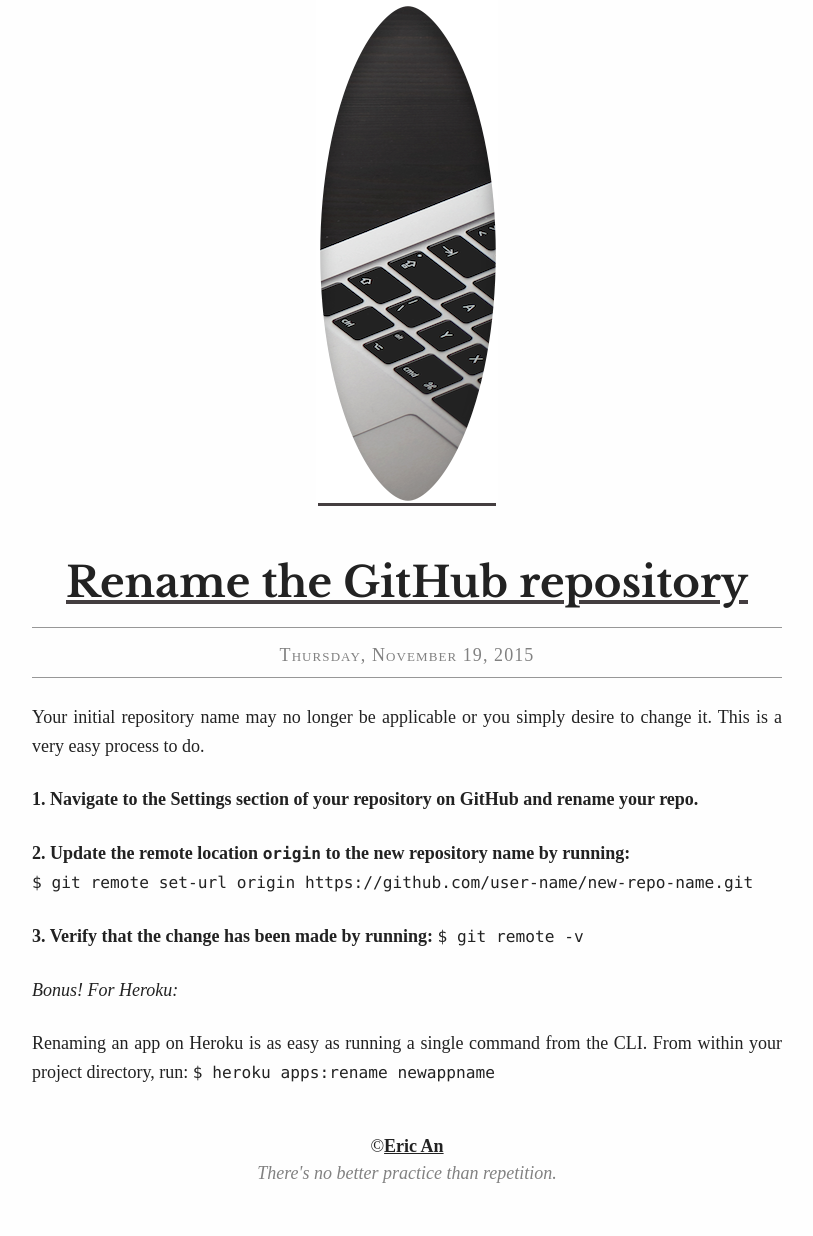
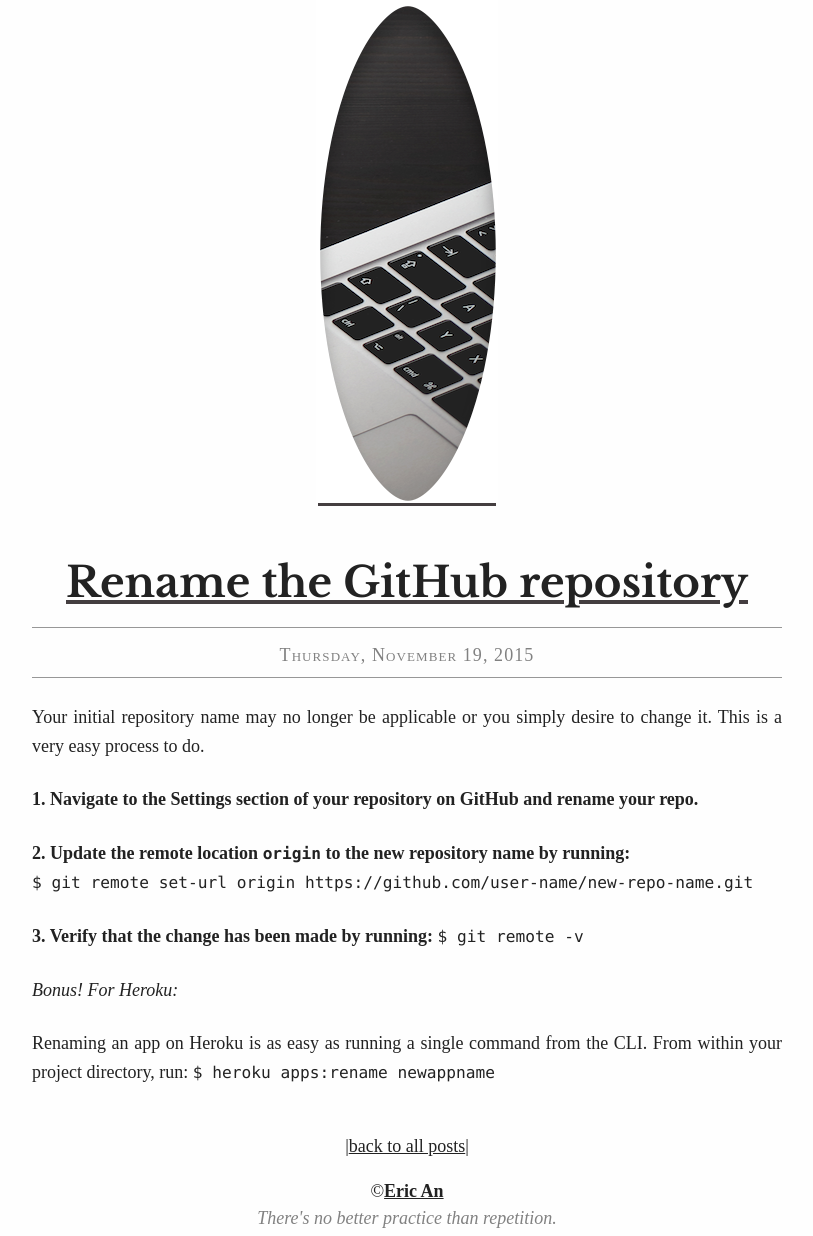
Before and after one commit to eric-an/blog, a Jekyll site: the page built from _posts/2015-11-19-rename_repo.markdown, in a window 1280 px wide. Shown: the whole page, without its empty margins (233-1046 px from the left). Built offline with Jekyll 4.4.1, drawn with Linux system fonts in a browser that asks for light colours; before the commit the page ends 1191 px from its top, so only the background shows below that.

Commit message:
update layout of blog

```diff
--- a/_config.yml
+++ b/_config.yml
@@ -1,10 +1,3 @@
-# Welcome to Jekyll!
-#
-# This config file is meant for settings that affect your whole blog, values
-# which you are expected to set up once and rarely need to edit after that.
-# For technical reasons, this file is *NOT* reloaded automatically when you use
-# 'jekyll serve'. If you change this file, please restart the server process.
-
 # Site settings
 title: I Saw An Eric
 author: Eric An
@@ -32,7 +25,7 @@ markdown: kramdown
 permalink: pretty
 
 # Pagination
-paginate: 5
+paginate: 15
 
 # Sass
 sass:
--- a/_includes/footer.html
+++ b/_includes/footer.html
@@ -1,4 +1,6 @@
 <footer id="footer">
+    <p>|<a href="{{ "index.html" | prepend: site.baseurl }}">back to all posts</a>|</p>
+    <br>
     <p>&copy;<strong><a href="{{ site.author_link }}" target="_blank">{{ site.author }}</a></strong></p>
     <p class="legal">{{ site.author_description }}</p>
 </footer>
```
